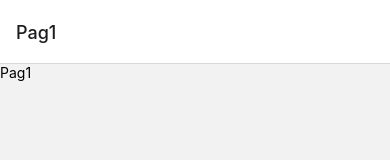
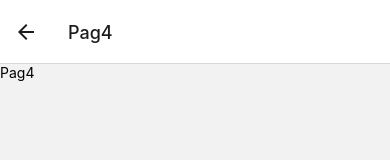
Before and after one commit to RodrigoSHL/navigation-app, a React Native app: screen /Pag4 in a window 390 px wide. Before the commit this address had no page. Shown: the top 160 px of the page. Built offline with nearby package versions, Linux system fonts and the light colour scheme.

Commit message:
FEAT: Pag4
Signed-off-by: RodrigoSHL <shl.catalan@gmail.com>

```diff
--- a/src/navigator/StackNavigation.tsx
+++ b/src/navigator/StackNavigation.tsx
@@ -2,6 +2,7 @@ import { createStackNavigator } from '@react-navigation/stack';
 import Pag1 from '../screen/Pag1';
 import Pag2 from '../screen/Pag2';
 import Pag3 from '../screen/Pag3';
+import Pag4 from '../screen/Pag4';
 
 const Stack = createStackNavigator();
 
@@ -11,7 +12,7 @@ export const StackNavigator = () => {
       <Stack.Screen name="Pag1" component={Pag1} />
       <Stack.Screen name="Pag2" component={Pag2} />
       <Stack.Screen name="Pag3" component={Pag3} />
-
+      <Stack.Screen name="Pag4" component={Pag4} />
     </Stack.Navigator>
   );
 }
--- /dev/null
+++ b/src/screen/Pag4.tsx
@@ -0,0 +1,10 @@
+import React from 'react'
+import { Text, View } from 'react-native'
+
+const Pag4 = () => {
+  return (
+    <View><Text>Pag4</Text></View>
+  )
+}
+
+export default Pag4
```
